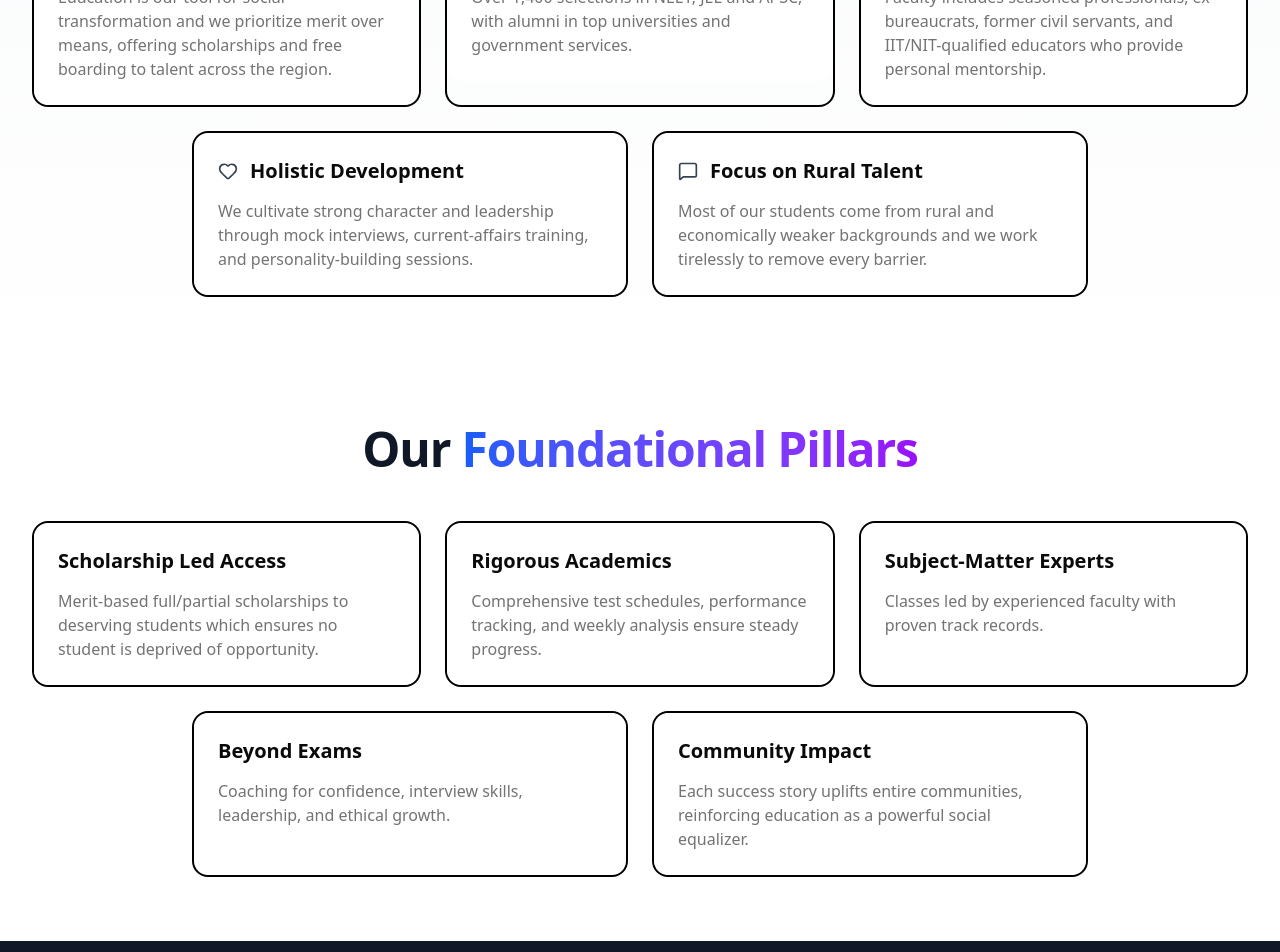
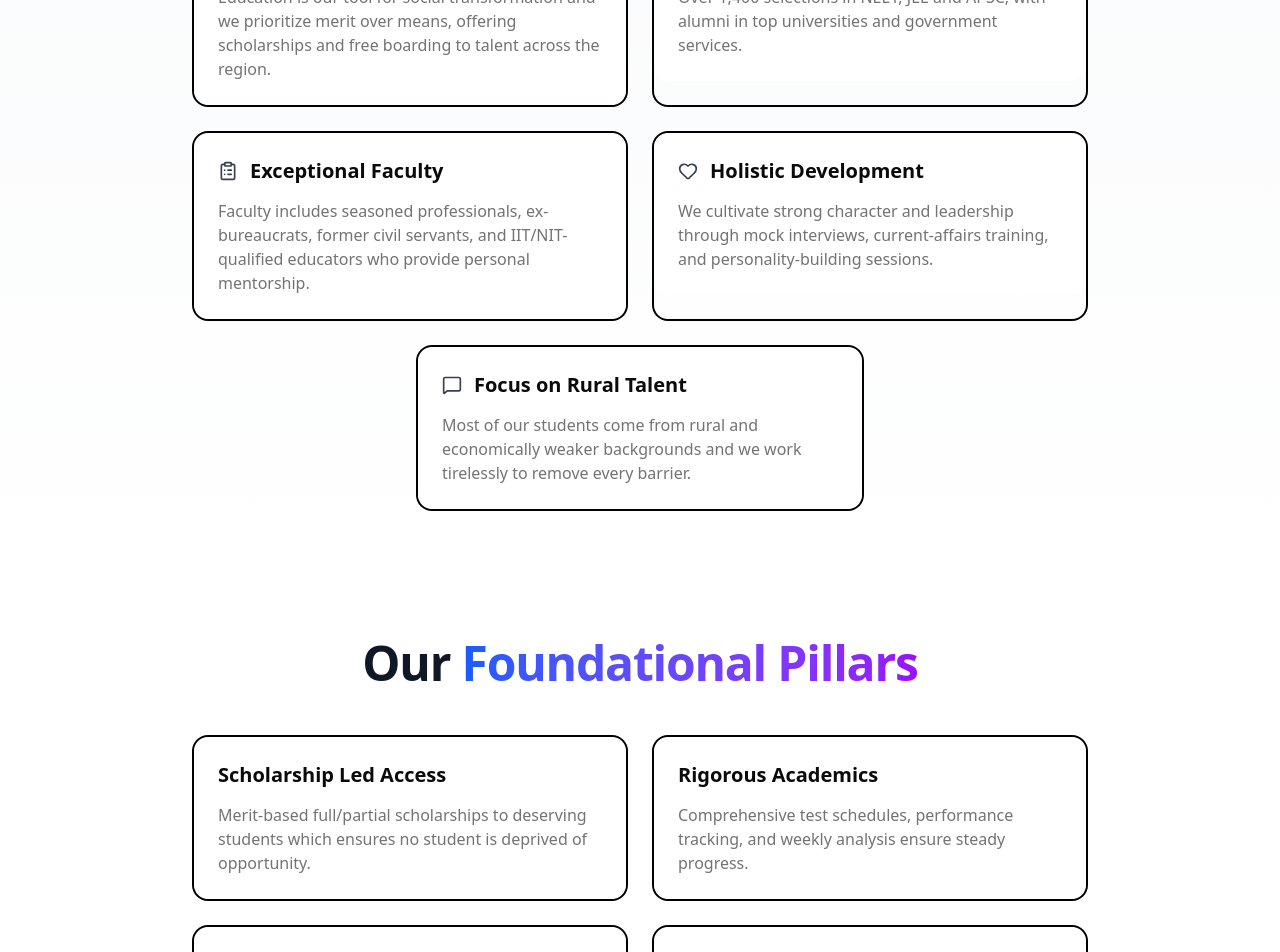
Before and after one commit to tapadar13/ajmal-educare, a Next.js app: page /about in a window 1280 px wide. Shown: the part 1660-2612 px from the top of the page. Built offline with nearby package versions, Linux system fonts and the light colour scheme.

Commit message:
style: update card layouts to 2 per row with centered odd cards

```diff
--- a/app/about/page.jsx
+++ b/app/about/page.jsx
@@ -82,7 +82,7 @@ export default function AboutPage() {
                 What <span className="bg-gradient-to-r from-blue-600 to-purple-600 bg-clip-text text-transparent">Sets Us Apart</span>
               </h2>
             </div>
-            <div className="grid grid-cols-1 md:grid-cols-2 lg:grid-cols-3 gap-6">
+            <div className="grid grid-cols-1 md:grid-cols-2 gap-6 max-w-4xl mx-auto">
               <div className="relative rounded-2xl border-2 border-black">
                 <Card className="rounded-[inherit] shadow-none gap-2 border-0">
                 <CardHeader className="pt-6">
@@ -128,10 +128,6 @@ export default function AboutPage() {
                 </Card>
               </div>
 
-
-
-              {/* Center bottom two cards */}
-              <div className="lg:col-span-3 grid grid-cols-1 md:grid-cols-2 gap-6 max-w-4xl mx-auto">
               <div className="relative rounded-2xl border-2 border-black">
                 <Card className="rounded-[inherit] shadow-none gap-2 border-0">
                   <CardHeader className="pt-6">
@@ -146,7 +142,8 @@ export default function AboutPage() {
                   </CardContent>
                 </Card>
               </div>
-                <div className="relative rounded-2xl border-2 border-black">
+
+              <div className="relative rounded-2xl border-2 border-black md:col-span-2 md:max-w-md md:mx-auto">
                 <Card className="rounded-[inherit] shadow-none gap-2 border-0">
                   <CardHeader className="pt-6">
                     <CardTitle className="flex items-center gap-3 text-xl">
@@ -162,7 +159,6 @@ export default function AboutPage() {
               </div>
             </div>
           </div>
-          </div>
         </section>
 
         {/* Foundational Pillars */}
@@ -173,7 +169,7 @@ export default function AboutPage() {
                 Our <span className="bg-gradient-to-r from-blue-600 to-purple-600 bg-clip-text text-transparent">Foundational Pillars</span>
               </h3>
             </div>
-            <div className="grid grid-cols-1 md:grid-cols-2 lg:grid-cols-3 gap-6">
+            <div className="grid grid-cols-1 md:grid-cols-2 gap-6 max-w-4xl mx-auto">
               <div className="relative rounded-2xl border-2 border-black">
                 <Card className="rounded-[inherit] shadow-none gap-2 border-0">
                 <CardHeader className="pt-6">
@@ -207,8 +203,6 @@ export default function AboutPage() {
                 </Card>
               </div>
 
-              {/* Center bottom two cards */}
-              <div className="lg:col-span-3 grid grid-cols-1 md:grid-cols-2 gap-6 max-w-4xl mx-auto">
               <div className="relative rounded-2xl border-2 border-black">
                 <Card className="rounded-[inherit] shadow-none gap-2 border-0">
                   <CardHeader className="pt-6">
@@ -219,7 +213,8 @@ export default function AboutPage() {
                   </CardContent>
                 </Card>
               </div>
-                <div className="relative rounded-2xl border-2 border-black">
+
+              <div className="relative rounded-2xl border-2 border-black md:col-span-2 md:max-w-md md:mx-auto">
                 <Card className="rounded-[inherit] shadow-none gap-2 border-0">
                   <CardHeader className="pt-6">
                     <CardTitle className="text-xl">Community Impact</CardTitle>
@@ -231,7 +226,6 @@ export default function AboutPage() {
               </div>
             </div>
           </div>
-          </div>
         </section>
       </main>
       <Footer />
--- a/app/ias/page.jsx
+++ b/app/ias/page.jsx
@@ -52,7 +52,7 @@ export default function IASAcademyPage() {
         <section className="py-12 lg:py-12 bg-white">
           <div className="container mx-auto px-4 sm:px-6 lg:px-8">
             <h2 className="text-3xl sm:text-4xl font-bold text-center text-gray-900 mb-10">Our Facilities</h2>
-            <div className="grid md:grid-cols-2 lg:grid-cols-4 gap-6">
+            <div className="grid grid-cols-1 md:grid-cols-2 gap-6 max-w-4xl mx-auto">
               <div className="relative rounded-2xl border-2 border-black">
                 <Card className="relative z-0 rounded-[inherit] h-full shadow-none border-0">
                   <CardHeader className="flex items-center gap-3 pt-6">
--- a/app/super40/page.jsx
+++ b/app/super40/page.jsx
@@ -78,8 +78,8 @@ export default function Super40Page() {
             <h2 className="text-3xl sm:text-4xl font-bold text-center text-gray-900 mb-10">
               Why <span className="bg-gradient-to-r from-blue-600 to-purple-600 bg-clip-text text-transparent">Ajmal Super40</span> Stands Out
             </h2>
-            <div className="grid md:grid-cols-2 lg:grid-cols-6 gap-6">
-              <div className="relative rounded-2xl lg:col-span-2 border-2 border-black">
+            <div className="grid grid-cols-1 md:grid-cols-2 gap-6 max-w-4xl mx-auto">
+              <div className="relative rounded-2xl border-2 border-black">
                 <Card className="relative z-0 rounded-[inherit] h-full shadow-none border-0">
                   <CardHeader className="flex items-center gap-3 pt-6">
                     <div className="w-10 h-10 rounded-lg bg-gray-100 flex items-center justify-center">
@@ -96,7 +96,7 @@ export default function Super40Page() {
                 </Card>
               </div>
 
-              <div className="relative rounded-2xl lg:col-span-2 border-2 border-black">
+              <div className="relative rounded-2xl border-2 border-black">
                 <Card className="relative z-0 rounded-[inherit] h-full shadow-none border-0">
                   <CardHeader className="flex items-center gap-3 pt-6">
                     <div className="w-10 h-10 rounded-lg bg-gray-100 flex items-center justify-center">
@@ -113,7 +113,7 @@ export default function Super40Page() {
                 </Card>
               </div>
 
-                            <div className="relative rounded-2xl lg:col-span-2 border-2 border-black">
+              <div className="relative rounded-2xl border-2 border-black">
                 <Card className="relative z-0 rounded-[inherit] h-full shadow-none border-0">
                   <CardHeader className="flex items-center gap-3 pt-6">
                     <div className="w-10 h-10 rounded-lg bg-gray-100 flex items-center justify-center">
@@ -130,7 +130,7 @@ export default function Super40Page() {
                 </Card>
               </div>
 
-                            <div className="relative rounded-2xl lg:col-span-2 lg:col-start-2 border-2 border-black">
+              <div className="relative rounded-2xl border-2 border-black">
                 <Card className="relative z-0 rounded-[inherit] h-full shadow-none border-0">
                   <CardHeader className="flex items-center gap-3 pt-6">
                     <div className="w-10 h-10 rounded-lg bg-gray-100 flex items-center justify-center">
@@ -147,7 +147,7 @@ export default function Super40Page() {
                 </Card>
               </div>
 
-                            <div className="relative rounded-2xl lg:col-span-2 border-2 border-black">
+              <div className="relative rounded-2xl border-2 border-black md:col-span-2 md:max-w-md md:mx-auto">
                 <Card className="relative z-0 rounded-[inherit] h-full shadow-none border-0">
                   <CardHeader className="flex items-center gap-3 pt-6">
                     <div className="w-10 h-10 rounded-lg bg-gray-100 flex items-center justify-center">
```
Lines whose indentation alone changed are shown as unchanged.
